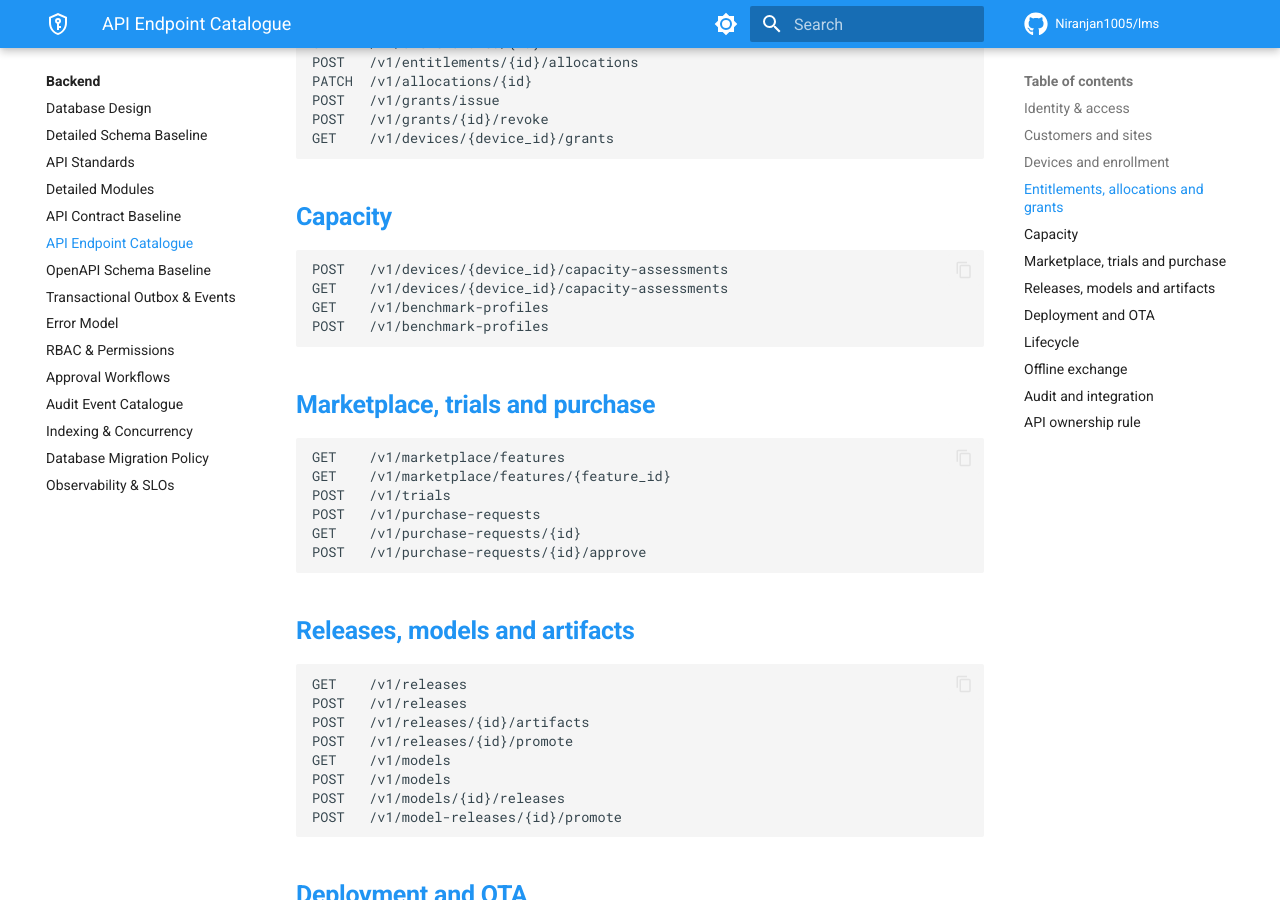
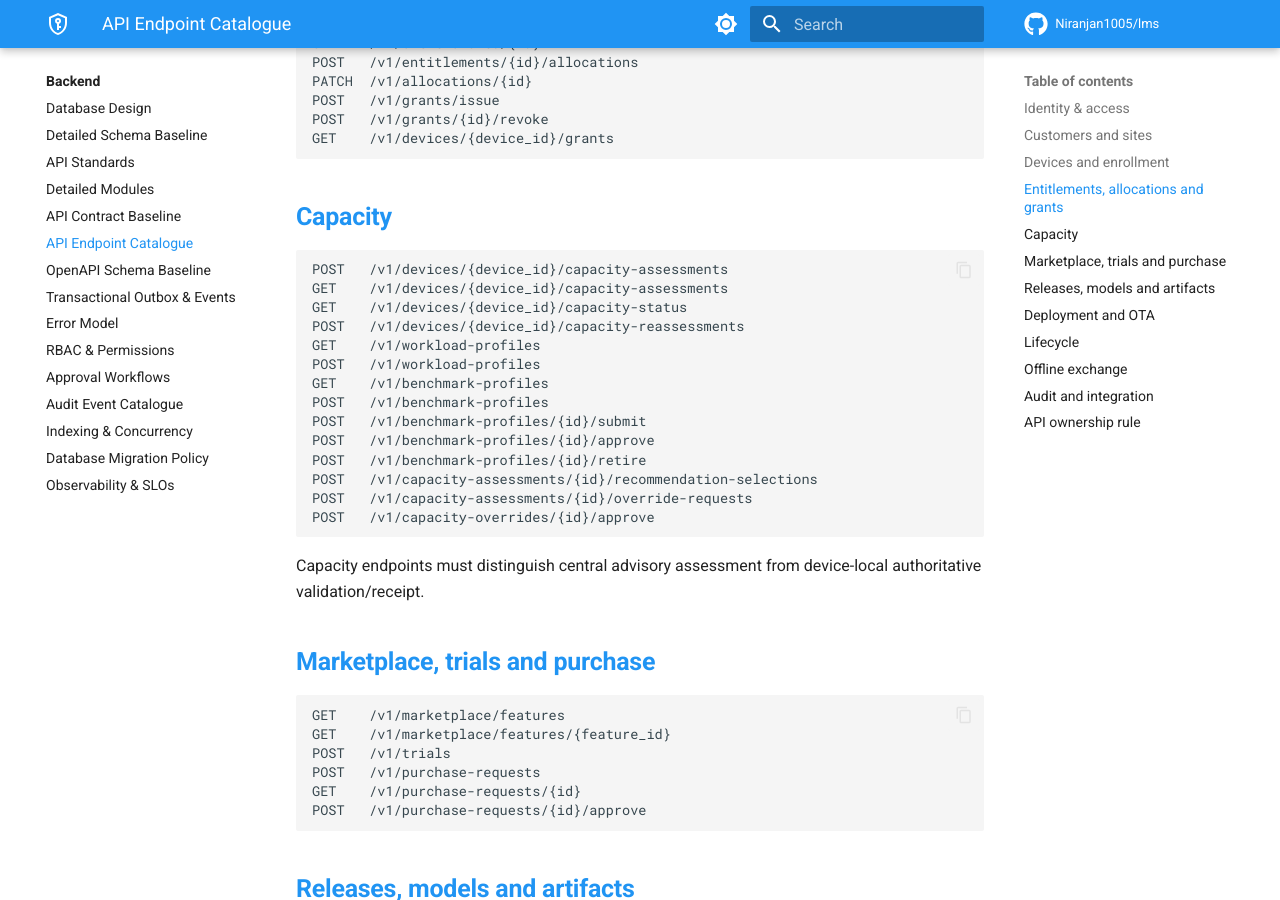
Before and after one commit to Niranjan1005/lms, an MkDocs documentation site: the page built from docs/backend/api-catalog.md, in a window 1280 px wide and 900 px high, scrolled down 1120 px. Built offline with MkDocs 1.6.1 and Material for MkDocs 9.7.7, drawn with Linux system fonts in a browser that asks for light colours; comment, search, counter and statistics services are not loaded.

Commit message:
docs: expand capacity API catalogue

```diff
--- a/docs/backend/api-catalog.md
+++ b/docs/backend/api-catalog.md
@@ -56,9 +56,21 @@ GET    /v1/devices/{device_id}/grants
 ~~~text
 POST   /v1/devices/{device_id}/capacity-assessments
 GET    /v1/devices/{device_id}/capacity-assessments
+GET    /v1/devices/{device_id}/capacity-status
+POST   /v1/devices/{device_id}/capacity-reassessments
+GET    /v1/workload-profiles
+POST   /v1/workload-profiles
 GET    /v1/benchmark-profiles
 POST   /v1/benchmark-profiles
+POST   /v1/benchmark-profiles/{id}/submit
+POST   /v1/benchmark-profiles/{id}/approve
+POST   /v1/benchmark-profiles/{id}/retire
+POST   /v1/capacity-assessments/{id}/recommendation-selections
+POST   /v1/capacity-assessments/{id}/override-requests
+POST   /v1/capacity-overrides/{id}/approve
 ~~~
+
+Capacity endpoints must distinguish central advisory assessment from device-local authoritative validation/receipt.
 
 ## Marketplace, trials and purchase
 
```
